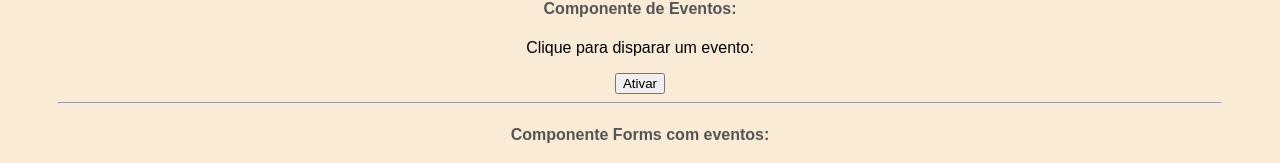
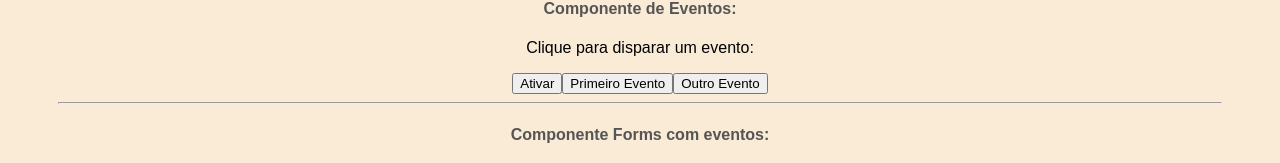
Before and after one commit to N-Skay/react-js-training, a React (Create React App) app: page / in a window 1280 px wide. Shown: the part 1965-2128 px from the top of the page. Built offline with nearby package versions, Linux system fonts and the light colour scheme.

Commit message:
Eventos por Props

```diff
--- a/src/components/Evento.js
+++ b/src/components/Evento.js
@@ -1,12 +1,26 @@
+import  Button from './eventos/Button'
+
 function Evento({numero}){
 
     function meuEvento(){
         console.log(`Fui ativado! ${numero}`)
     }
+
+    function meuEventoDois(){
+        console.log(`Evento ativado!`)
+    }
+
+    function meuEventoTres(){
+        console.log(`Terceiro evento ativado!`)
+    }
+
+
     return(
         <div>
             <p>Clique para disparar um evento:</p>
             <button onClick={meuEvento}>Ativar</button>
+            <Button event={meuEventoDois} text="Primeiro Evento"/>
+            <Button event={meuEventoTres} text="Outro Evento"/>
         </div>
     )
 }
--- /dev/null
+++ b/src/components/eventos/Button.js
@@ -0,0 +1,4 @@
+function Button(props){
+    return <button onClick={props.event}>{props.text}</button>
+}
+export default Button
```
Also changed, not shown: concepts.txt.
